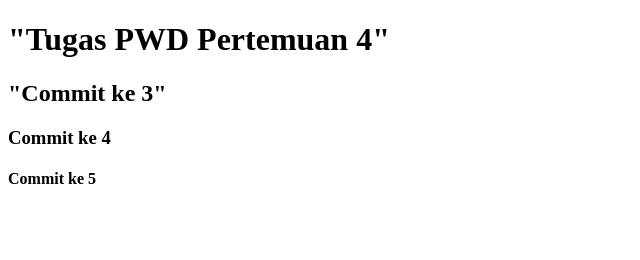
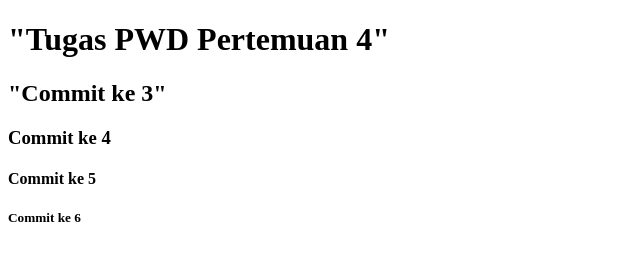
Before and after one commit to wildanmohamed/Praktikum-PWD3-P4, a plain HTML site: page index.html in a window 1280 px wide. Shown: the full height of the page, 0-640 px from the left. Drawn offline with Linux system fonts and the light colour scheme.

Commit message:
Commit 6

```diff
--- a/index.html
+++ b/index.html
@@ -10,5 +10,6 @@
     <h2>"Commit ke 3"</h2>
     <h3>Commit ke 4</h3>
     <h4>Commit ke 5</h4>
+    <h5>Commit ke 6</h5>
   </body>
 </html>
```
